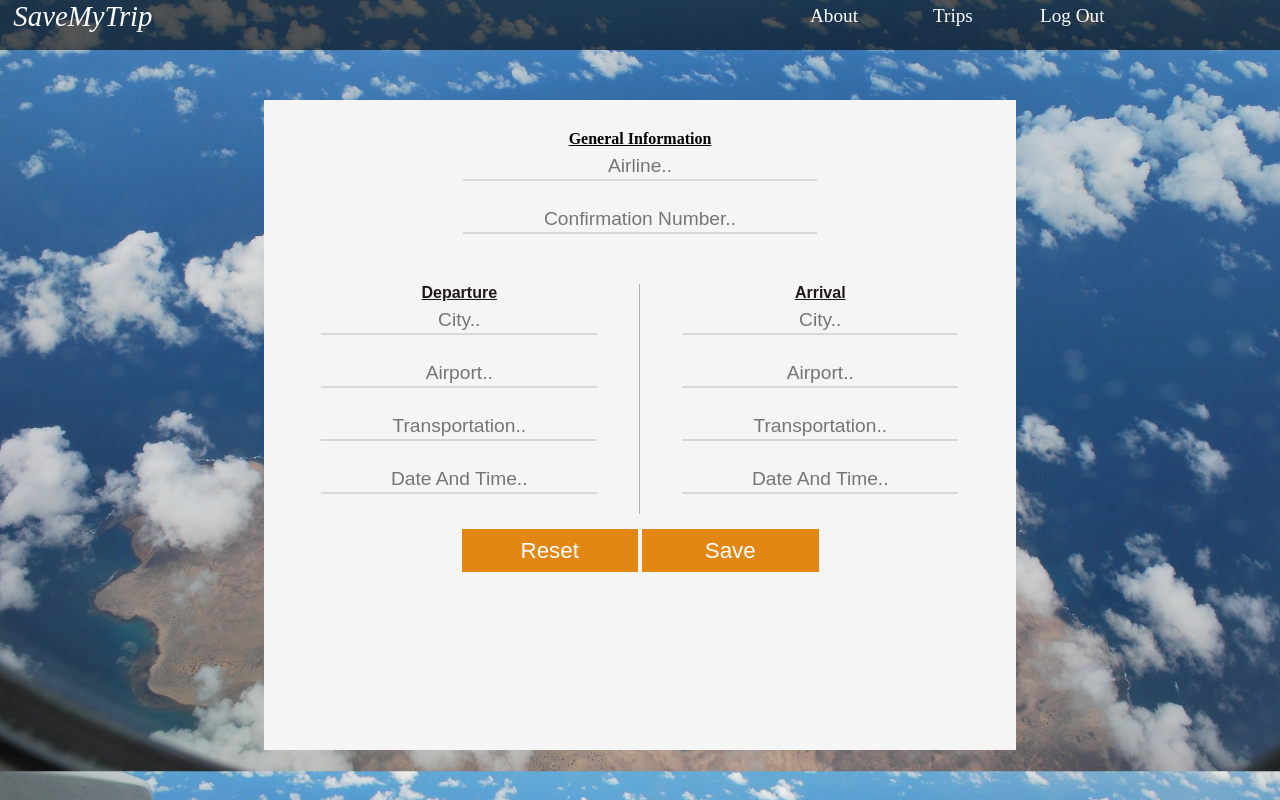
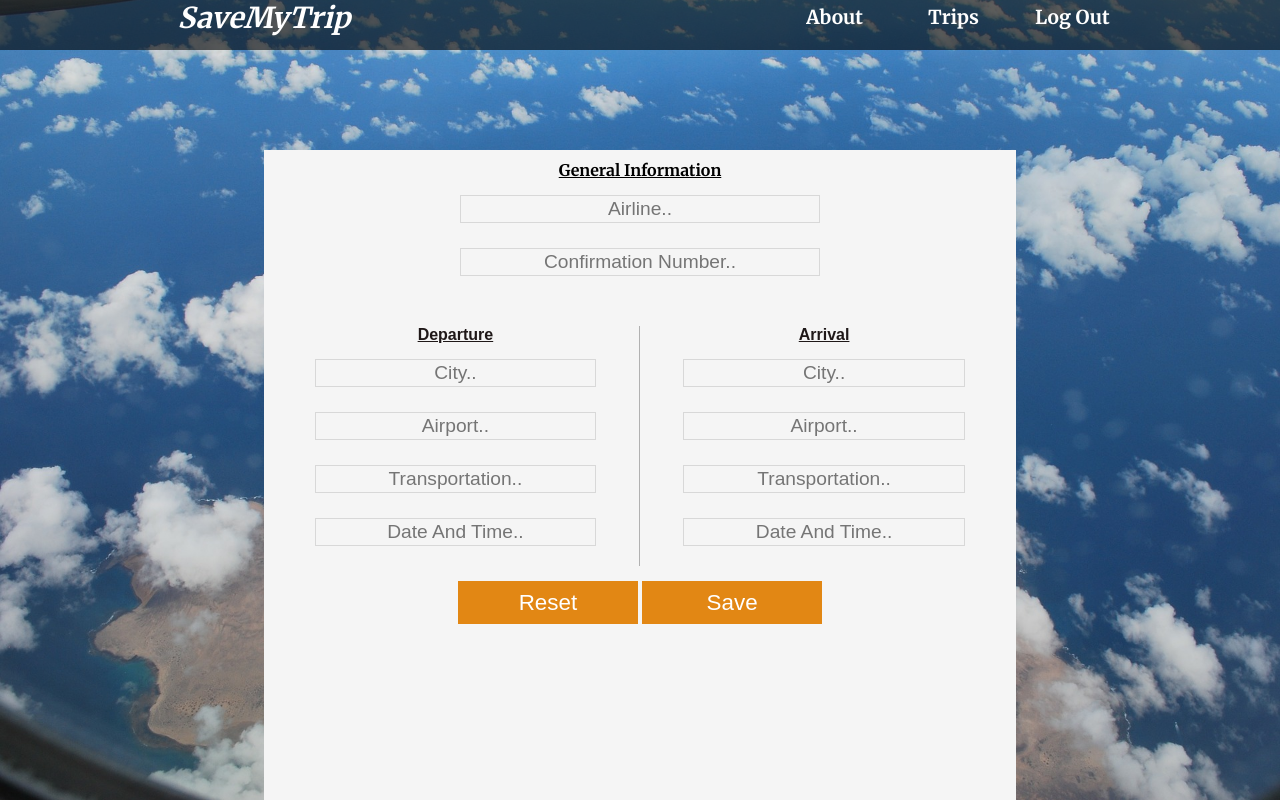
Before and after one commit to NawarYossef/save-my-trip, a website: page public/new-trip.html in a window 1280 px wide. Drawn offline with nearby package versions, Linux system fonts and the light colour scheme.

Commit message:
add navigation bar and app name to header. Add font-awesome

```diff
--- a/public/new-trip.html
+++ b/public/new-trip.html
@@ -5,6 +5,7 @@
   <meta charset="utf-8" />
   <meta name="viewport" content="width=device-width, initial-scale=1.0">
   <link rel="stylesheet" href="https://cdnjs.cloudflare.com/ajax/libs/font-awesome/4.7.0/css/font-awesome.min.css">
+  <link href="https://fonts.googleapis.com/css?family=Merriweather:700|Josefin+Sans|Roboto" rel="stylesheet">
   <link rel="stylesheet" href="https://cdnjs.cloudflare.com/ajax/libs/jqueryui/1.12.1/jquery-ui.min.css">
   <link rel="stylesheet" type="text/css" href="./stylesheets/new-trip.css">
 </head>
@@ -43,7 +44,7 @@
           <h3 class="heading-for-new-trip">
             General Information
           </h3>
-        <div>
+        </div>
         <form class="col-12" id="new-trip-form">
           <div class="departure-data col-12">
             <fieldset>
--- a/public/stylesheets/new-trip.css
+++ b/public/stylesheets/new-trip.css
@@ -100,12 +100,15 @@ body {
   font-size: 1em;
   background-image: url("../images/plane-view-img.jpg");
   background-position: 50% 80%;
-  background-size: 100%;
+  background-size: cover;
 }
 
-body header .header-wrapper {
+header {
+  display: block;
+  position: relative;
+  text-align: center;
+  height: 50px;
   background-color: rgba(0,0,0,0.6);
-  height: 50px;
 }
 
 body header .navbar {
@@ -133,17 +136,16 @@ nav ul li a {
   text-decoration: none;
 }
 
-h1 {
-  color: #ffffff;
-  font: italic 1.8em 'Merriweather', serif;
-}
-
 .h1-wrapper {
   display: inline-block;
   margin-right: 10%;
   text-align: center;
 }
 
+h1 {
+    color: #ffffff;
+    font: italic 1.8em 'Merriweather', serif;
+}
 /* * * * * * * * * * * * * * * * * * * */
 /*      css hover effect for nav bar   */
 /* * * * * * * * * * * * * * * * * * * */
@@ -178,6 +180,9 @@ h1 {
 }
 /* ========================== */
 
+
+/* ========================== */
+
  /* * * * * * * * * * * */
 /*      main            */
 /* * * * * * * * * * * */
@@ -194,7 +199,8 @@ h2 {
 }
 
 .h3-wrapper {
-  margin-top: 30px;
+  margin-top: 10px;
+  margin-bottom: 10px;
 }
 
 h3 {
@@ -224,10 +230,7 @@ body form input {
   font: normal 1.2em 'Raleway', sans-serif;
   color: #020202;
   width: 80%;
-  border: 2px solid #d8d8d8;
-  border-left: none;
-  border-top: none;
-  border-right: none;
+  border: 1px solid #d8d8d8;
   padding: 2px 0;
   background-color: transparent;
   margin-bottom: 20px;
@@ -269,8 +272,13 @@ body form button {
   border-right: 1px solid rgb(177, 177, 177);
 }
 
+.departure-data, .departure-info-wrapper, .arrival-info-wrapper, .btns-wrapper {
+  text-align: center;
+}
+
 legend {
   font: bold 1em sans-serif;
   color: #1f1818;
   text-decoration: underline;
+  margin-bottom: 10px;
 }
```
Also changed, not shown: public/index.html (+1 -1 lines).
